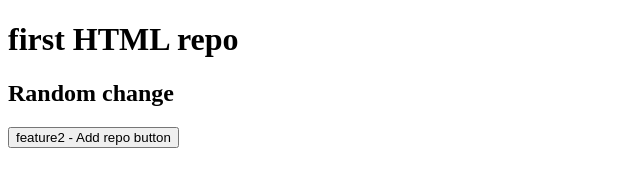
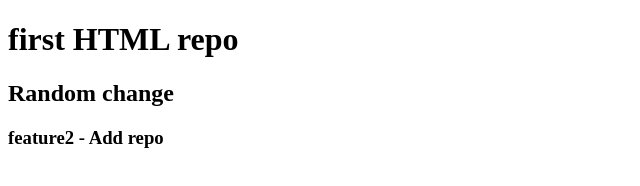
Before and after one commit to Ramyakondoju/Ramya1998, a plain HTML site: page index.html in a window 1280 px wide. Shown: the whole page, without its empty margins (0-640 px from the left). Drawn offline with Linux system fonts and the light colour scheme.

Commit message:
feature2_button

```diff
--- a/index.html
+++ b/index.html
@@ -6,6 +6,6 @@
     <body>
         <h1>first HTML repo</h1>
         <h2>Random change</h2>
-        <button> feature2  - Add repo button </button>
+        <h3>feature2  - Add repo</h3>
     </body>
 </html>
```
